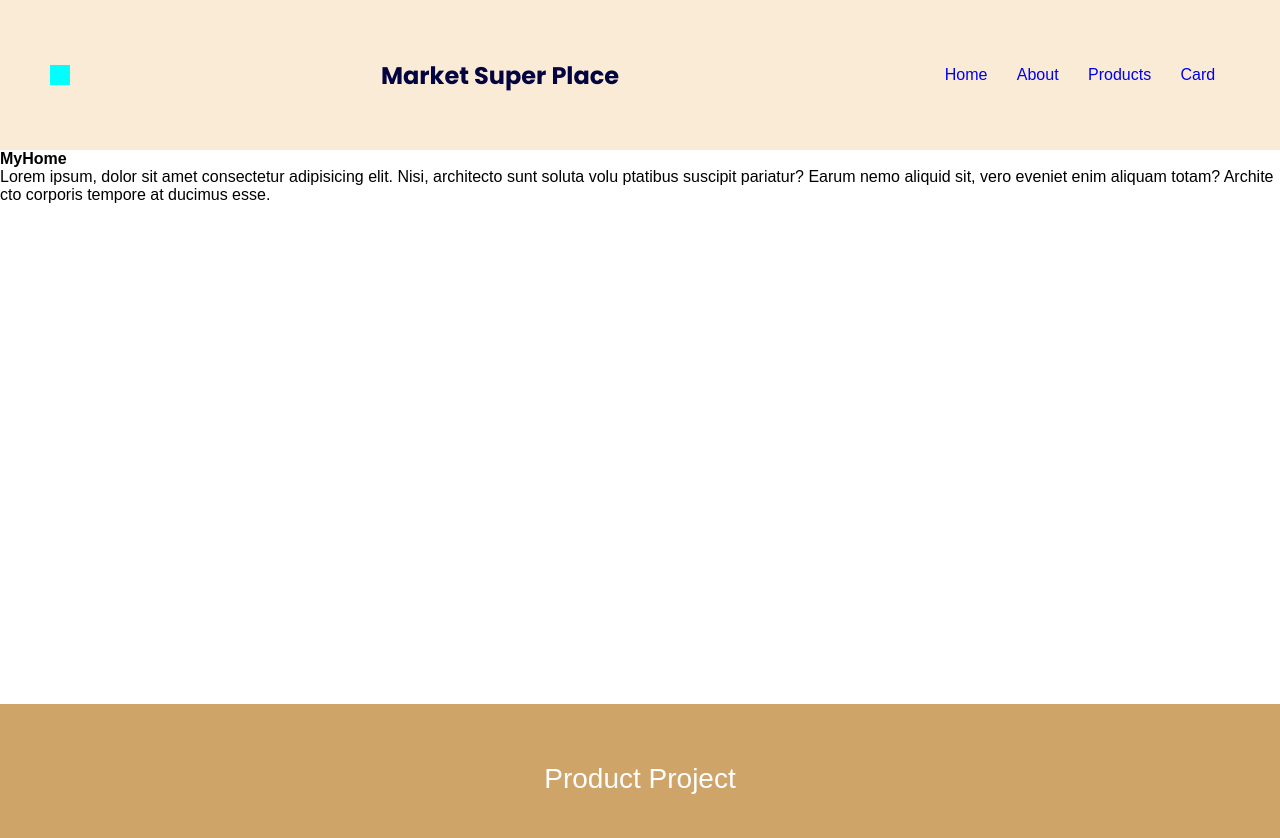
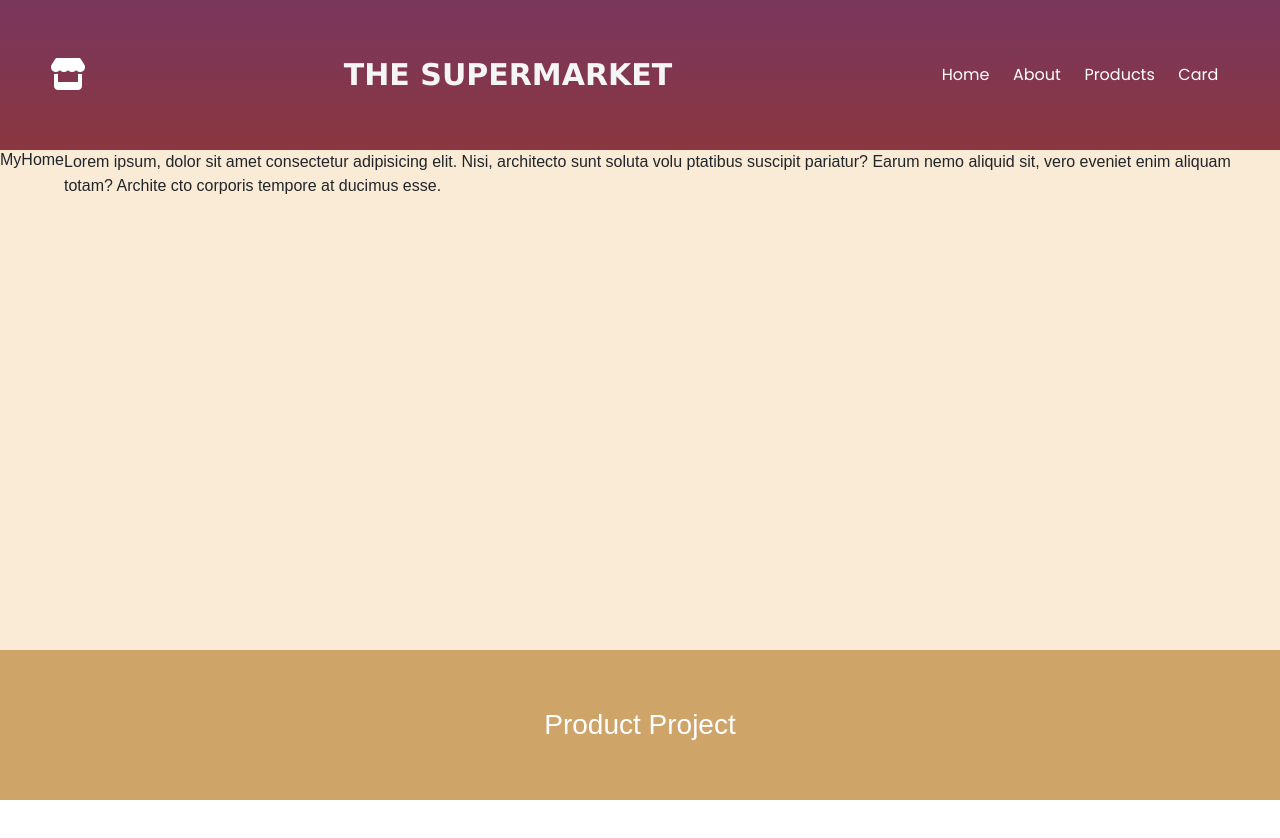
Before and after one commit to Github1234fab/Projet_Products, a Vue app in the folder Vue/: page / in a window 1280 px wide. Shown: the top 838 px of the page. After the commit the page ends 800 px from the top, so only its background shows below. Built offline with nearby package versions, Linux system fonts and the light colour scheme.

Commit message:
requête ok et css ok

```diff
--- a/Vue/index.html
+++ b/Vue/index.html
@@ -4,14 +4,17 @@
     <meta charset="UTF-8">
     <link rel="icon" href="/favicon.ico">
     <meta name="viewport" content="width=device-width, initial-scale=1.0">
-    <link rel="preconnect" href="https://fonts.googleapis.com">
+    <link href="https://cdn.jsdelivr.net/npm/bootstrap@5.3.0-alpha1/dist/css/bootstrap.min.css" rel="stylesheet" integrity="sha384-GLhlTQ8iRABdZLl6O3oVMWSktQOp6b7In1Zl3/Jr59b6EGGoI1aFkw7cmDA6j6gD" crossorigin="anonymous">
+<link rel="preconnect" href="https://fonts.googleapis.com">
 <link rel="preconnect" href="https://fonts.gstatic.com" crossorigin>
 <link href="https://fonts.googleapis.com/css2?family=Lato:wght@100;300;400;700&family=Poppins:wght@200;300;400;500;600;700;800;900&display=swap" rel="stylesheet">
-    <title>Vite App</title>
+<script src="https://kit.fontawesome.com/34232c07fe.js" crossorigin="anonymous"></script>
+<title>Vite App</title>
   </head>
   <body>
     <div id="app"></div>
 
+    <script src="https://cdn.jsdelivr.net/npm/bootstrap@5.3.0-alpha1/dist/js/bootstrap.bundle.min.js" integrity="sha384-w76AqPfDkMBDXo30jS1Sgez6pr3x5MlQ1ZAGC+nuZB+EYdgRZgiwxhTBTkF7CXvN" crossorigin="anonymous"></script>
     <script type="module" src="/src/main.js"></script>
   </body>
 </html>
--- a/Vue/src/App.vue
+++ b/Vue/src/App.vue
@@ -13,11 +13,6 @@ export default {
 Header, Footer
   }
 }
-
-
 </script>
-
-
 <style>
-
 </style>
--- a/Vue/src/components/components Actifs/Card.vue
+++ b/Vue/src/components/components Actifs/Card.vue
@@ -5,9 +5,22 @@
         <h1 class="title">{{ nom.title }}</h1>
         <h3 class="category">{{ nom.category }}</h3>
         <img class="image" :src="nom.image" alt="image de produits" />
-        <p class="description">{{ nom.description }}</p>
 
-        <h2 class="price">{{ nom.price }}</h2>
+        <div class="accordion" id="accordionExample">
+          <div class="accordion-item">
+            <h2 class="accordion-header" id="headingOne">
+              <button class="accordion-button" type="button" data-bs-toggle="collapse" data-bs-target="#collapseOne" aria-expanded="true" aria-controls="collapseOne">Description</button>
+            </h2>
+            <div id="collapseOne" class="accordion-collapse collapse" aria-labelledby="headingOne" data-bs-parent="#accordionExample">
+              <div class="accordion-body">
+                {{ nom.description }}
+              </div>
+            </div>
+          </div>
+        </div>
+
+        <!-- <p class="description">{{ nom.description }}</p> -->
+        <h2 class="price">{{ nom.price }} €</h2>
         <div class="rating">
           <span>{{ nom.rate }}</span>
           <span>{{ nom.count }}</span>
@@ -18,6 +31,7 @@
 </template>
 
 <script>
+import { stringifyExpression } from "@vue/compiler-core";
 import axios from "axios";
 export default {
   data() {
@@ -35,11 +49,23 @@ export default {
 </script>
 
 <style>
+.accordion-item {
+  border: none;
+}
+
+.accordion-button {
+  margin-top: 10px;
+  border: solid 1px grey;
+  padding: 5px;
+}
 .container_card {
-  height: 100vh;
+  height: 100%;
   display: flex;
   gap: 20px;
   flex-wrap: wrap;
+  margin-top: 20px;
+  justify-content: center;
+  margin-bottom: 20px;
 }
 .card {
   box-shadow: 5px 10px 10px -4px rgb(74, 72, 72);
@@ -53,10 +79,11 @@ box-shadow: 5px 10px 10px -4px rgb(74, 72, 72);
   flex-wrap: 20px;
   padding: 20px;
   font-family: poppins;
+  border-radius: 15px;
 }
 .title {
   font-size: 16px;
-  font-weight: 900;
+  font-weight: 600;
   margin-top: 10px;
   font-family: poppins;
 }
@@ -64,11 +91,13 @@ margin-top: 10px;
   font-size: 14px;
   font-weight: 700;
   font-family: poppins;
+  margin-top: 10px;
 }
 .description {
   font-size: 12px;
   font-family: Cambria, serif;
   font-family: poppins;
+  margin-bottom: 15px;
 }
 .category {
   font-size: 14px;
@@ -77,6 +106,7 @@ margin-top: 10px;
 .image {
   height: 80px;
   width: 80px;
+  margin-bottom: 15px;
 }
 .rating {
   font-size: 14px;
--- a/Vue/src/components/components Actifs/Footer.vue
+++ b/Vue/src/components/components Actifs/Footer.vue
@@ -10,7 +10,7 @@
 
 <style>
 footer {
-    /* position: relative; */
+  margin-top: auto;
   height: 150px;
   width: 100%;
   background-color: rgb(206, 164, 105);
--- a/Vue/src/components/components Actifs/Header.vue
+++ b/Vue/src/components/components Actifs/Header.vue
@@ -1,7 +1,7 @@
 <template>
   <header>
-  <div class="logo"></div>
-  <h1 class="market">Market Super Place</h1>
+    <div class="logo"><i class="fa-solid fa-store fa-2xl"></i></div>
+    <h1 class="title_appli">The SuperMarket </h1>
     <nav>
       <a href="/">Home</a>
       <a href="/A_propos">About</a>
@@ -19,10 +19,11 @@
 header {
   height: 150px;
   width: 100%;
-  background-color: antiquewhite;
+  background: linear-gradient( rgb(121, 55, 93), rgb(139, 54, 64));
   display: flex;
   justify-content: space-between;
   align-items: center;
+  align-content: center;
 }
 nav {
   display: flex;
@@ -31,18 +32,13 @@ nav {
   font-size: 16px;
   margin-right: 50px;
 }
-a{
+a {
+    font-family: poppins;
   text-decoration: none;
+  color: white;
 }
-.logo{
-  height: 20px;
-  width: 20px;
-  background-color: aqua;
-    margin-left: 50px;
-}
-.market{
-  font-family: Poppins;
-  color: rgb(3, 3, 64);
-  font-size: 24px;
+.logo {
+  margin-left: 50px;
+  color: white;
 }
 </style>
--- a/Vue/src/style.css
+++ b/Vue/src/style.css
@@ -4,3 +4,30 @@
     box-sizing: border-box;
     font-family: arial;
 }
+
+.title_appli {
+   margin: auto;
+  /* position: absolute;
+    top: 50%;
+    right: 50%;
+    transform: translate(50%,-50%); */
+    text-transform: uppercase;
+    font-family: verdana;
+    font-size: 30px;
+    font-weight: 700;
+    color: #f5f5f5;
+    /* text-shadow: 1px 1px 1px #919191,
+        1px 2px 1px #919191,
+        1px 3px 1px #818080,
+        1px 4px 1px #7e7e7e,
+        1px 5px 1px #696969,
+        1px 6px 1px #555555, */
+        /* 1px 7px 1px #919191,
+        1px 8px 1px #919191,
+        1px 9px 1px #919191,
+        1px 10px 1px #919191; */
+    /* 1px 10px 6px rgba(16,16,16,0.4),
+    1px 16px 10px rgba(16,16,16,0.2),
+    1px 18px 20px rgba(16,16,16,0.2),
+    1px 22px 30px rgba(16,16,16,0.4);
+}  */
--- a/Vue/src/views/MyHome.vue
+++ b/Vue/src/views/MyHome.vue
@@ -12,6 +12,8 @@
 .main {
   height: 100%;
   background-color: antiquewhite;
+  display: flex;
+  flex-grow: 1;
 }
 .cube {
   height: 500px;
--- a/Vue/src/views/Products.vue
+++ b/Vue/src/views/Products.vue
@@ -1,32 +1,32 @@
 <template>
-
-<h1>Products</h1>
-<Card/>
-
+  <div class="wrapper">
+    <div class="content">
+      <h1>Products</h1>
+      <Card />
+    </div>
+  </div>
 </template>
 
 <script>
-import Card from "../components/components Actifs/Card.vue"
-      components: {
-Card
-  }
+import Card from "../components/components Actifs/Card.vue";
+export default {
+  components: {
+    Card,
+  },
+};
 </script>
 
 <style>
-.main{
-    background-color: rgb(255, 255, 255);
-    height: 100%;
+.wrapper {
+  height: 100%;
+  display: flex;
+  flex-direction: column;
 }
+.content {
+  flex-grow: 1;
+}
+
 h1 {
   font-size: 16px;
 }
-
-.names {
-  height: 100px;
-  width: 400px;
-  display: flex;
-  flex-direction: column;
-  justify-content: space-between;
-  margin-left: 30px;
-}
 </style>
```
Lines whose indentation alone changed are shown as unchanged.
